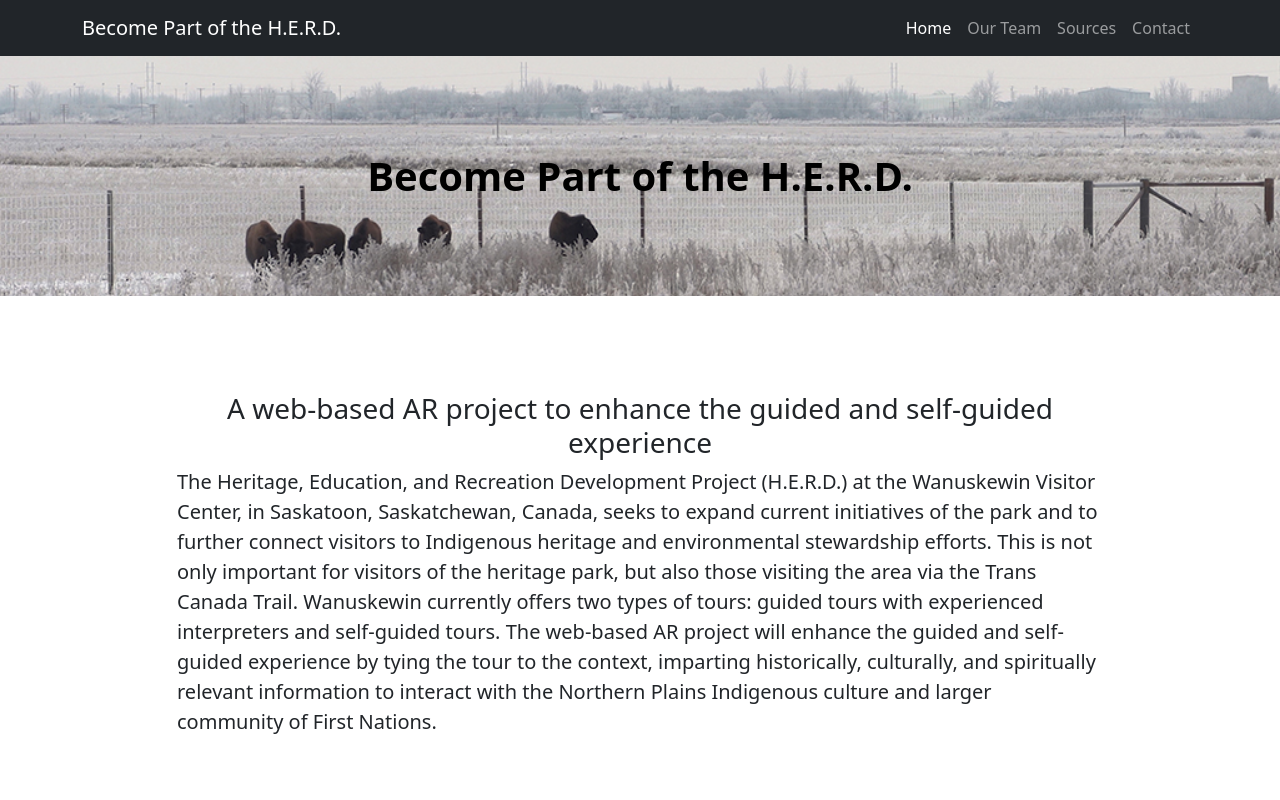
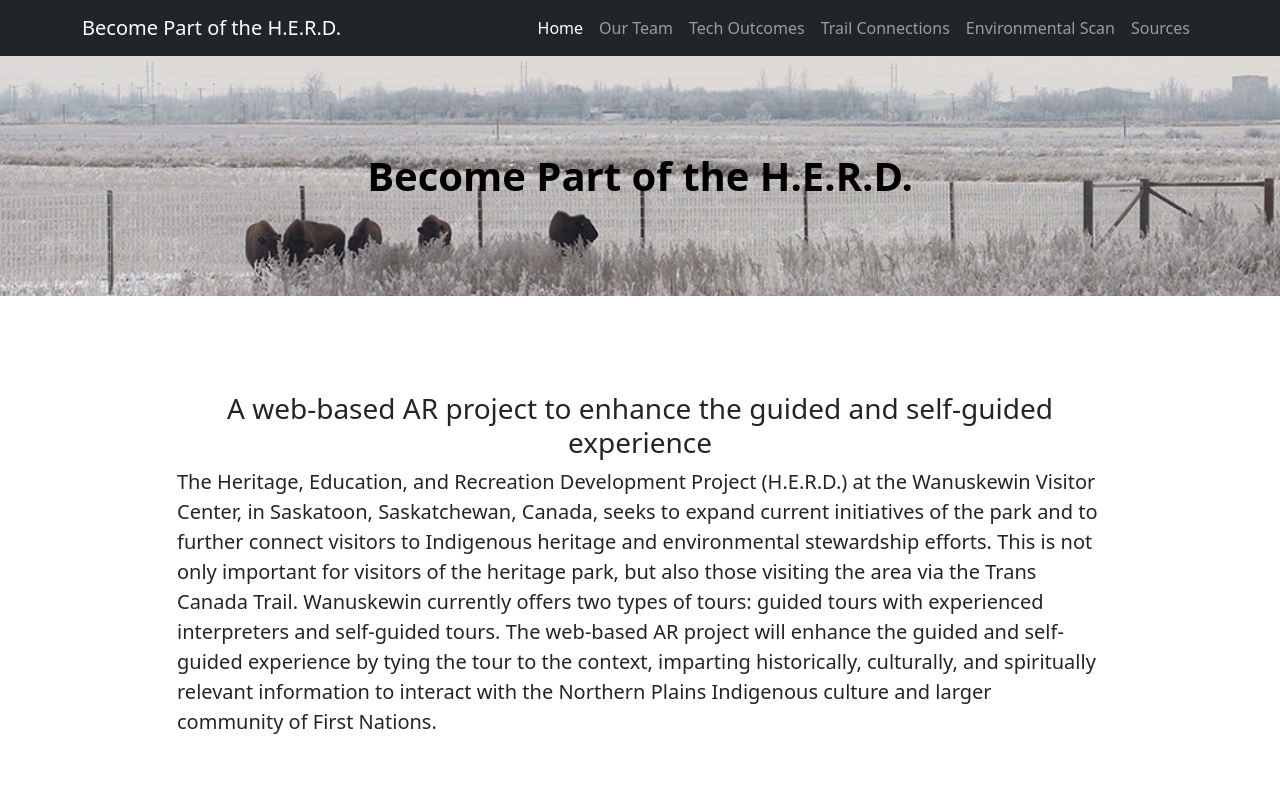
Before and after one commit to meknaak/HERD-trail, a plain HTML site: page index.html in a window 1280 px wide. Shown: the top 800 px of the page. Drawn offline with nearby package versions, Linux system fonts and the light colour scheme.

Commit message:
updated the header navbar

```diff
--- a/index.html
+++ b/index.html
@@ -21,8 +21,10 @@
                     <ul class="navbar-nav ms-auto mb-2 mb-lg-0">
                         <li class="nav-item"><a class="nav-link active" aria-current="page" href="index.html">Home</a></li>
                         <li class="nav-item"><a class="nav-link" href="team.html">Our Team</a></li>
-                        <li class="nav-item"><a class="nav-link" href="materialsandsources.html">Sources</a></a>
-                        <li class="nav-item"><a class="nav-link" href="contact us.html">Contact</a></li>
+                        <li class="nav-item"><a class="nav-link" href="techoutcomes.html">Tech Outcomes</a></li>
+                        <li class="nav-item"><a class="nav-link" href="trail connections.html">Trail Connections</a></li>
+                        <li class="nav-item"><a class="nav-link" href="environmental scan.html">Environmental Scan</a></a>
+                        <li class="nav-item"><a class="nav-link" href="materialsandsources.html">Sources</a></li>
                     </ul>
                 </div>
             </div>
```
